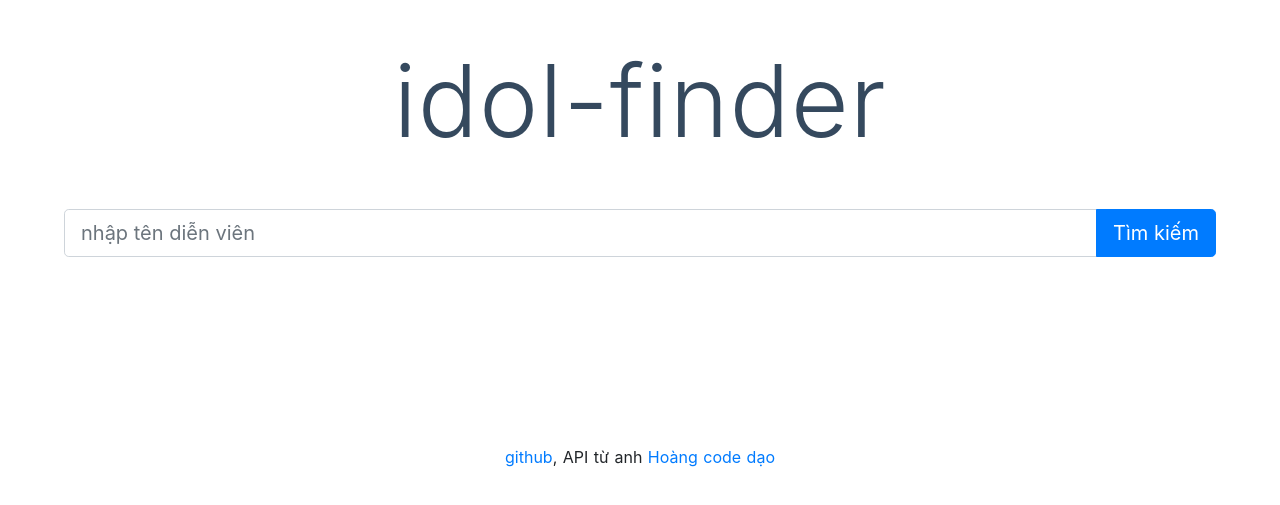
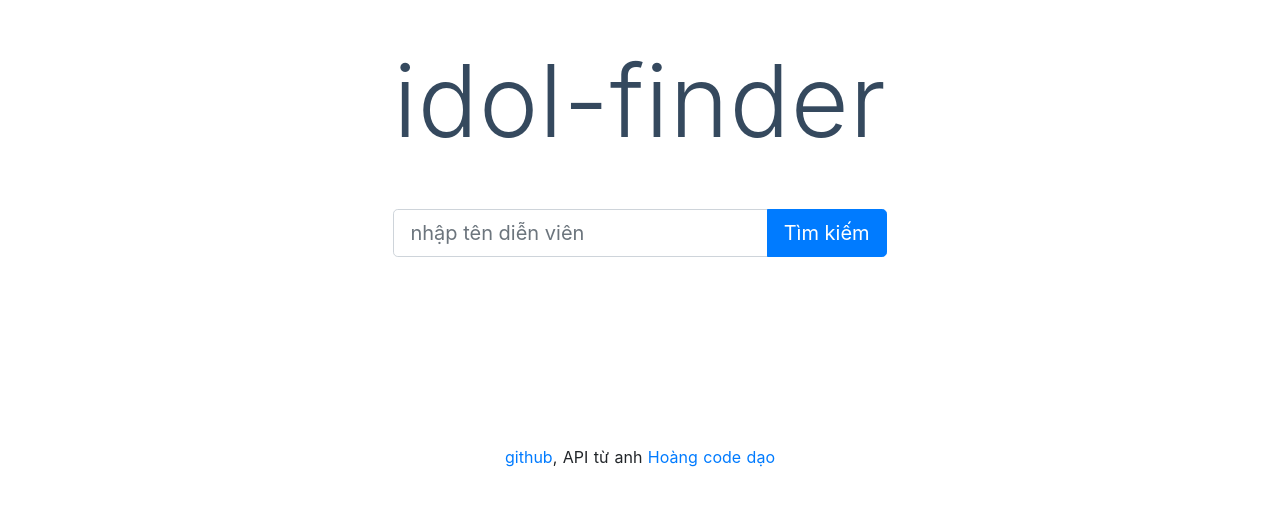
Before and after one commit to lvh201998/jav-finder-gui, a Nuxt app: page / in a window 1280 px wide. Shown: the part 137-642 px from the top of the page. Built offline with nearby package versions, Linux system fonts and the light colour scheme.

Commit message:
remove min-width style

```diff
--- a/pages/index.vue
+++ b/pages/index.vue
@@ -1,6 +1,6 @@
 <template>
   <div class="container">
-    <div class="m-2" style="min-width: 90vw;">
+    <div class="m-2">
       <h1 class="title mb-5">idol-finder</h1>
       <Finder v-on:find="find" />
       <component
--- a/pages/movie/_id.vue
+++ b/pages/movie/_id.vue
@@ -1,6 +1,6 @@
 <template>
   <div class="container">
-    <div class="m-2" style="min-width: 90vw;">
+    <div class="m-2">
       <h1 class="title mb-5">{{name}}</h1>
       <div class="row">
         <div class="col-12 col-sm-6 col-lg-3" v-bind:key="index" v-for="(movie, index) in result">
@@ -54,7 +54,6 @@ export default {
         response = await axios.get(
           `https://jav-rest-api-htpvmrzjet.now.sh/api/videos/${params.id}`
         )
-
         // console.log(response.data)
       } catch (e) {
         error({
@@ -67,7 +66,7 @@ export default {
         let code = element.siteUrl.substring(
           element.siteUrl.lastIndexOf('cid=') + 4
         )
-        element.code = code.substring(0, code.lastIndexOf('/')).toUpperCase()
+        code = code.substring(0, code.lastIndexOf('/')).toUpperCase()
         if (!element.review) element.review = { count: 0, average: '?' }
       })
       return response.data
```
Also changed, not shown: 2 other files (tests, documents, lock files or other folders).
